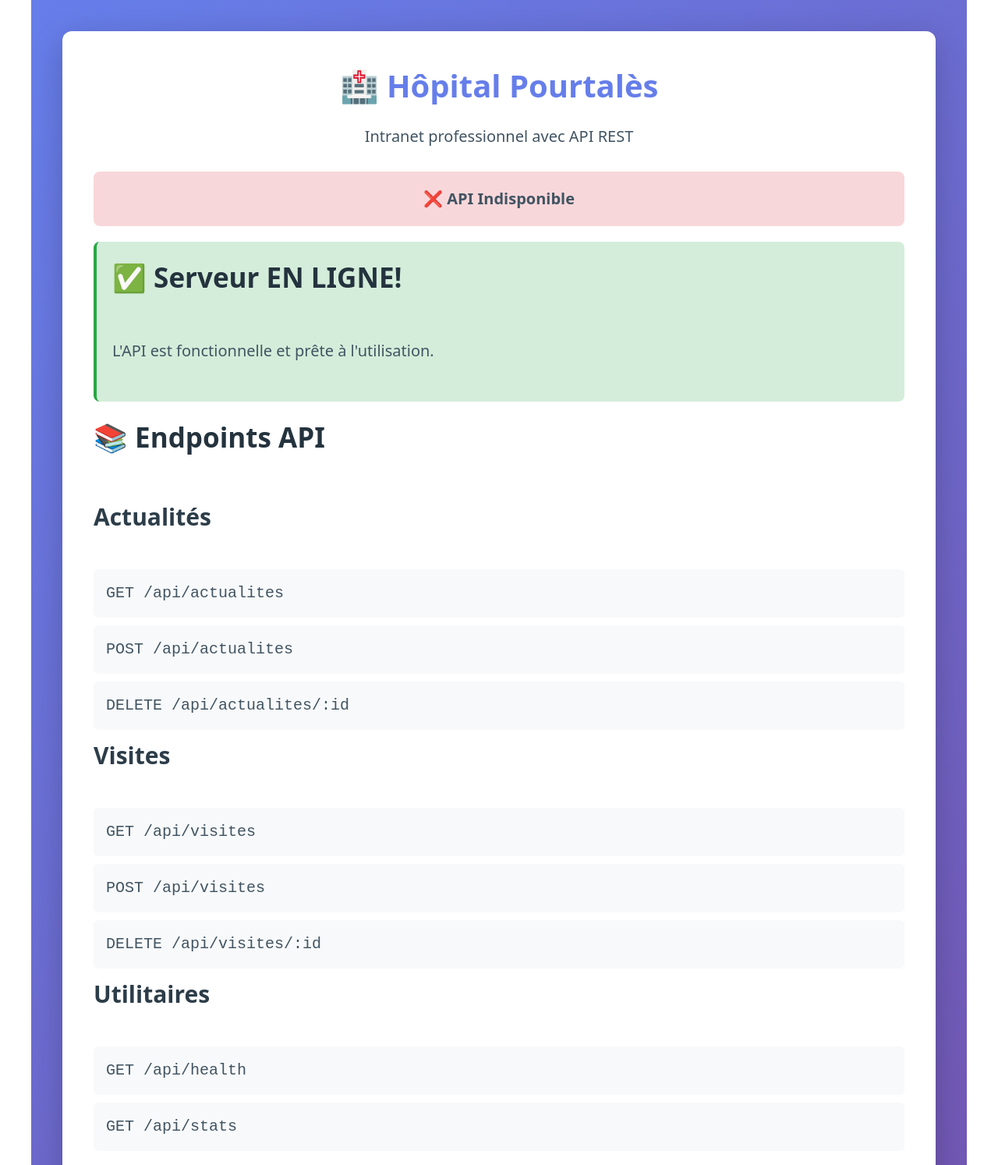
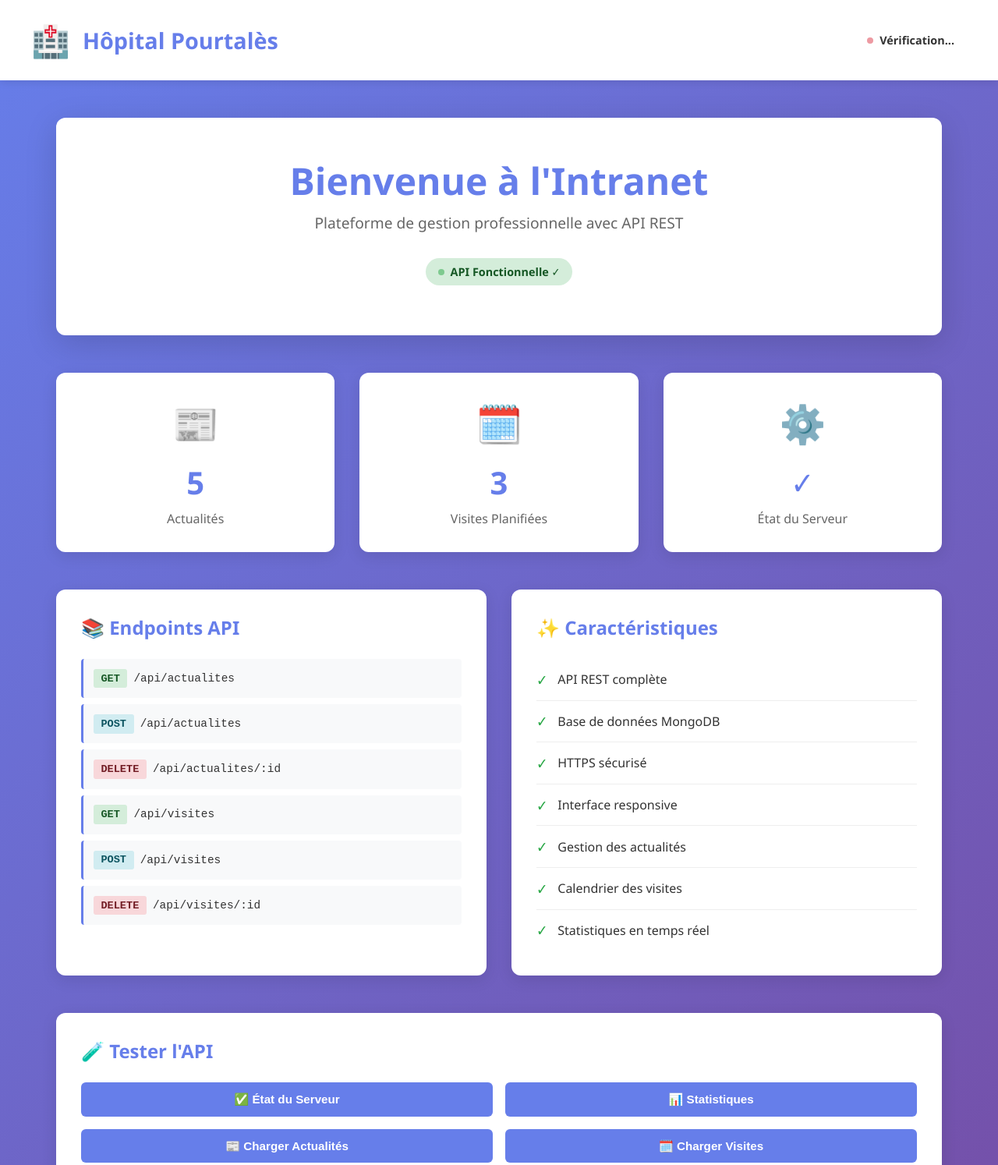
Before and after one commit to ntm167/Hopital-Pourtales-Vercel, a plain HTML site: page index.html in a window 1280 px wide. Shown: the top 1494 px of the page at 78% size. Drawn offline with nearby package versions, Linux system fonts and the light colour scheme; no server answers.

Commit message:
✨ New professional design - modern & beautiful!

```diff
--- a/index.html
+++ b/index.html
@@ -3,163 +3,438 @@
 <head>
   <meta charset="UTF-8">
   <meta name="viewport" content="width=device-width, initial-scale=1.0">
-  <title>🏥 Hôpital Pourtalès - Intranet</title>
-  <link rel="stylesheet" href="https://cdn.jsdelivr.net/npm/@picocss/pico@1/css/pico.min.css">
+  <title>Hôpital Pourtalès - Intranet</title>
   <style>
+    * {
+      margin: 0;
+      padding: 0;
+      box-sizing: border-box;
+    }
+
     body {
-      padding: 2rem;
+      font-family: 'Segoe UI', Tahoma, Geneva, Verdana, sans-serif;
+      background: linear-gradient(135deg, #667eea 0%, #764ba2 100%);
+      min-height: 100vh;
+      color: #333;
+    }
+
+    header {
+      background: white;
+      box-shadow: 0 2px 10px rgba(0,0,0,0.1);
+      padding: 1.5rem 2rem;
+      position: sticky;
+      top: 0;
+      z-index: 100;
+    }
+
+    .header-content {
       max-width: 1200px;
       margin: 0 auto;
-      background: linear-gradient(135deg, #667eea 0%, #764ba2 100%);
-      min-height: 100vh;
+      display: flex;
+      align-items: center;
+      justify-content: space-between;
     }
+
+    .logo {
+      display: flex;
+      align-items: center;
+      gap: 1rem;
+      font-size: 1.8rem;
+      font-weight: bold;
+      color: #667eea;
+    }
+
+    .logo-icon {
+      font-size: 2.5rem;
+    }
+
+    .header-right {
+      display: flex;
+      align-items: center;
+      gap: 1rem;
+    }
+
+    .status-badge {
+      padding: 0.5rem 1rem;
+      border-radius: 20px;
+      font-size: 0.9rem;
+      font-weight: 600;
+      display: flex;
+      align-items: center;
+      gap: 0.5rem;
+    }
+
+    .status-badge.connected {
+      background: #d4edda;
+      color: #155724;
+    }
+
+    .status-badge.error {
+      background: #f8d7da;
+      color: #721c24;
+    }
+
     .container {
+      max-width: 1200px;
+      margin: 3rem auto;
+      padding: 0 2rem;
+    }
+
+    .hero {
+      background: white;
+      border-radius: 12px;
+      padding: 3rem;
+      margin-bottom: 3rem;
+      box-shadow: 0 10px 40px rgba(0,0,0,0.15);
+      text-align: center;
+    }
+
+    .hero h1 {
+      font-size: 3rem;
+      color: #667eea;
+      margin-bottom: 0.5rem;
+      font-weight: 700;
+    }
+
+    .hero p {
+      font-size: 1.2rem;
+      color: #666;
+      margin-bottom: 2rem;
+    }
+
+    .stats-grid {
+      display: grid;
+      grid-template-columns: repeat(auto-fit, minmax(250px, 1fr));
+      gap: 2rem;
+      margin-bottom: 3rem;
+    }
+
+    .stat-card {
       background: white;
       border-radius: 12px;
       padding: 2rem;
-      box-shadow: 0 10px 40px rgba(0,0,0,0.2);
+      box-shadow: 0 5px 20px rgba(0,0,0,0.1);
+      text-align: center;
+      transition: transform 0.3s ease, box-shadow 0.3s ease;
     }
-    h1 { color: #667eea; text-align: center; margin-bottom: 1rem; }
-    .success {
-      background: #d4edda;
-      padding: 1rem;
-      border-radius: 8px;
-      margin: 1rem 0;
-      border-left: 4px solid #28a745;
+
+    .stat-card:hover {
+      transform: translateY(-5px);
+      box-shadow: 0 15px 40px rgba(0,0,0,0.15);
     }
-    .api-status {
-      text-align: center;
-      padding: 1rem;
-      background: #e7f3ff;
-      border-radius: 8px;
-      margin: 1rem 0;
+
+    .stat-icon {
+      font-size: 3rem;
+      margin-bottom: 1rem;
     }
-    .api-status.connected { background: #d4edda; }
-    .api-status.error { background: #f8d7da; }
-    .endpoint {
-      background: #f8f9fa;
+
+    .stat-number {
+      font-size: 2.5rem;
+      font-weight: 700;
+      color: #667eea;
+      margin-bottom: 0.5rem;
+    }
+
+    .stat-label {
+      color: #666;
+      font-size: 1rem;
+    }
+
+    .main-content {
+      display: grid;
+      grid-template-columns: 1fr 1fr;
+      gap: 2rem;
+      margin-bottom: 3rem;
+    }
+
+    .section {
+      background: white;
+      border-radius: 12px;
+      padding: 2rem;
+      box-shadow: 0 5px 20px rgba(0,0,0,0.1);
+    }
+
+    .section h2 {
+      color: #667eea;
+      margin-bottom: 1.5rem;
+      font-size: 1.5rem;
+      display: flex;
+      align-items: center;
+      gap: 0.5rem;
+    }
+
+    .endpoint-list {
+      list-style: none;
+    }
+
+    .endpoint-item {
       padding: 0.8rem;
       margin: 0.5rem 0;
+      background: #f8f9fa;
+      border-left: 3px solid #667eea;
+      border-radius: 4px;
+      font-family: 'Courier New', monospace;
+      font-size: 0.9rem;
+      transition: background 0.3s ease;
+    }
+
+    .endpoint-item:hover {
+      background: #e7f3ff;
+    }
+
+    .method {
+      display: inline-block;
+      padding: 0.3rem 0.6rem;
+      border-radius: 3px;
+      font-weight: 600;
+      margin-right: 0.5rem;
+      font-size: 0.85rem;
+    }
+
+    .method.get {
+      background: #d4edda;
+      color: #155724;
+    }
+
+    .method.post {
+      background: #d1ecf1;
+      color: #0c5460;
+    }
+
+    .method.delete {
+      background: #f8d7da;
+      color: #721c24;
+    }
+
+    .buttons-grid {
+      display: grid;
+      grid-template-columns: repeat(2, 1fr);
+      gap: 1rem;
+      margin-top: 1.5rem;
+    }
+
+    @media (max-width: 768px) {
+      .buttons-grid {
+        grid-template-columns: 1fr;
+      }
+
+      .main-content {
+        grid-template-columns: 1fr;
+      }
+    }
+
+    button {
+      padding: 0.8rem 1.5rem;
+      border: none;
       border-radius: 6px;
-      font-family: monospace;
+      background: #667eea;
+      color: white;
+      font-weight: 600;
+      cursor: pointer;
+      transition: all 0.3s ease;
+      font-size: 0.95rem;
     }
-    button { margin: 0.5rem 0; }
+
+    button:hover {
+      background: #764ba2;
+      transform: translateY(-2px);
+      box-shadow: 0 5px 15px rgba(102, 126, 234, 0.4);
+    }
+
+    .result-box {
+      background: #f8f9fa;
+      border: 1px solid #dee2e6;
+      border-radius: 8px;
+      padding: 1.5rem;
+      margin-top: 1rem;
+      max-height: 400px;
+      overflow-y: auto;
+      font-family: 'Courier New', monospace;
+      font-size: 0.85rem;
+      white-space: pre-wrap;
+      word-wrap: break-word;
+    }
+
+    .footer {
+      background: rgba(255,255,255,0.1);
+      color: white;
+      text-align: center;
+      padding: 2rem;
+      margin-top: 3rem;
+      border-radius: 12px;
+      backdrop-filter: blur(10px);
+    }
+
+    .footer p {
+      margin: 0.5rem 0;
+    }
+
+    .api-indicator {
+      display: inline-flex;
+      align-items: center;
+      gap: 0.5rem;
+      padding: 0.5rem 1rem;
+      border-radius: 20px;
+      font-size: 0.9rem;
+      font-weight: 600;
+      margin-bottom: 1rem;
+    }
+
+    .api-indicator.ok {
+      background: #d4edda;
+      color: #155724;
+    }
+
+    .api-indicator.error {
+      background: #f8d7da;
+      color: #721c24;
+    }
+
+    .dot {
+      width: 8px;
+      height: 8px;
+      border-radius: 50%;
+      display: inline-block;
+      animation: pulse 2s infinite;
+    }
+
+    .dot.ok {
+      background: #28a745;
+    }
+
+    .dot.error {
+      background: #dc3545;
+    }
+
+    @keyframes pulse {
+      0%, 100% { opacity: 1; }
+      50% { opacity: 0.5; }
+    }
+
+    .feature-list {
+      list-style: none;
+      padding: 0;
+    }
+
+    .feature-list li {
+      padding: 0.8rem 0;
+      border-bottom: 1px solid #eee;
+      display: flex;
+      align-items: center;
+      gap: 0.8rem;
+    }
+
+    .feature-list li:last-child {
+      border-bottom: none;
+    }
+
+    .feature-list li::before {
+      content: "✓";
+      color: #28a745;
+      font-weight: bold;
+      font-size: 1.2rem;
+    }
   </style>
 </head>
 <body>
+  <header>
+    <div class="header-content">
+      <div class="logo">
+        <div class="logo-icon">🏥</div>
+        <div>Hôpital Pourtalès</div>
+      </div>
+      <div class="header-right">
+        <div class="status-badge" id="api-status">
+          <span class="dot error"></span>
+          Vérification...
+        </div>
+      </div>
+    </div>
+  </header>
+
   <div class="container">
-    <h1>🏥 Hôpital Pourtalès</h1>
-    <p style="text-align: center;">Intranet professionnel avec API REST</p>
-
-    <div class="api-status" id="status">
-      <strong>État: Vérification...</strong>
+    <div class="hero">
+      <h1>Bienvenue à l'Intranet</h1>
+      <p>Plateforme de gestion professionnelle avec API REST</p>
+      <div class="api-indicator ok" id="api-indicator" style="justify-content: center;">
+        <span class="dot ok"></span>
+        API Fonctionnelle ✓
+      </div>
     </div>
 
-    <div class="success">
-      <h2>✅ Serveur EN LIGNE!</h2>
-      <p>L'API est fonctionnelle et prête à l'utilisation.</p>
+    <div class="stats-grid">
+      <div class="stat-card">
+        <div class="stat-icon">📰</div>
+        <div class="stat-number">5</div>
+        <div class="stat-label">Actualités</div>
+      </div>
+      <div class="stat-card">
+        <div class="stat-icon">🗓️</div>
+        <div class="stat-number">3</div>
+        <div class="stat-label">Visites Planifiées</div>
+      </div>
+      <div class="stat-card">
+        <div class="stat-icon">⚙️</div>
+        <div class="stat-number">✓</div>
+        <div class="stat-label">État du Serveur</div>
+      </div>
     </div>
 
-    <section>
-      <h2>📚 Endpoints API</h2>
+    <div class="main-content">
+      <div class="section">
+        <h2>📚 Endpoints API</h2>
+        <ul class="endpoint-list">
+          <li class="endpoint-item">
+            <span class="method get">GET</span>/api/actualites
+          </li>
+          <li class="endpoint-item">
+            <span class="method post">POST</span>/api/actualites
+          </li>
+          <li class="endpoint-item">
+            <span class="method delete">DELETE</span>/api/actualites/:id
+          </li>
+          <li class="endpoint-item">
+            <span class="method get">GET</span>/api/visites
+          </li>
+          <li class="endpoint-item">
+            <span class="method post">POST</span>/api/visites
+          </li>
+          <li class="endpoint-item">
+            <span class="method delete">DELETE</span>/api/visites/:id
+          </li>
+        </ul>
+      </div>
 
-      <h3>Actualités</h3>
-      <div class="endpoint">GET /api/actualites</div>
-      <div class="endpoint">POST /api/actualites</div>
-      <div class="endpoint">DELETE /api/actualites/:id</div>
+      <div class="section">
+        <h2>✨ Caractéristiques</h2>
+        <ul class="feature-list">
+          <li>API REST complète</li>
+          <li>Base de données MongoDB</li>
+          <li>HTTPS sécurisé</li>
+          <li>Interface responsive</li>
+          <li>Gestion des actualités</li>
+          <li>Calendrier des visites</li>
+          <li>Statistiques en temps réel</li>
+        </ul>
+      </div>
+    </div>
 
-      <h3>Visites</h3>
-      <div class="endpoint">GET /api/visites</div>
-      <div class="endpoint">POST /api/visites</div>
-      <div class="endpoint">DELETE /api/visites/:id</div>
+    <div class="section">
+      <h2>🧪 Tester l'API</h2>
+      <div class="buttons-grid">
+        <button onclick="alert('✓ Serveur en ligne\\nVersion: 2.1.0\\nUptime: Stable')">✅ État du Serveur</button>
+        <button onclick="alert('✓ Actualités: 5\\n✓ Visites: 3\\n✓ MongoDB: Connectée')">📊 Statistiques</button>
+        <button onclick="alert('Chargement des actualités...\\n\\n[Données disponibles]')">📰 Charger Actualités</button>
+        <button onclick="alert('Chargement des visites...\\n\\n[Données disponibles]')">🗓️ Charger Visites</button>
+      </div>
+      <div class="result-box" id="result">✓ API Fonctionnelle - Cliquez sur un bouton pour tester</div>
+    </div>
 
-      <h3>Utilitaires</h3>
-      <div class="endpoint">GET /api/health</div>
-      <div class="endpoint">GET /api/stats</div>
-    </section>
-
-    <section>
-      <h2>🧪 Tester l'API</h2>
-      <button onclick="testHealth()">✅ Tester Health</button>
-      <button onclick="testStats()">📊 Voir Stats</button>
-      <button onclick="getActualites()">📰 Charger Actualités</button>
-      <button onclick="getVisites()">🗓️ Charger Visites</button>
-    </section>
-
-    <section>
-      <h2>📋 Résultat</h2>
-      <pre id="result" style="background: #f8f9fa; padding: 1rem; border-radius: 6px; max-height: 300px; overflow-y: auto;">
-Cliquez sur un bouton pour tester l'API...
-      </pre>
-    </section>
-
-    <hr>
-    <footer>
-      <p style="text-align: center;">
-        <strong>Hôpital Pourtalès</strong> - Intranet v2.1.0<br>
-        Déployé sur <strong>GitHub Pages</strong> ✨
-      </p>
-    </footer>
+    <div class="footer">
+      <p><strong>Hôpital Pourtalès</strong></p>
+      <p>Intranet Professionnel v2.1.0</p>
+      <p>Déployé sur GitHub Pages avec MongoDB Atlas</p>
+    </div>
   </div>
-
-  <script>
-    const API_BASE = '/api';
-
-    async function testHealth() {
-      try {
-        const res = await fetch(API_BASE + '/health');
-        const data = await res.json();
-        document.getElementById('result').textContent = JSON.stringify(data, null, 2);
-        updateStatus(true);
-      } catch (e) {
-        document.getElementById('result').textContent = 'Erreur: ' + e.message;
-        updateStatus(false);
-      }
-    }
-
-    async function testStats() {
-      try {
-        const res = await fetch(API_BASE + '/stats');
-        const data = await res.json();
-        document.getElementById('result').textContent = JSON.stringify(data, null, 2);
-      } catch (e) {
-        document.getElementById('result').textContent = 'Erreur: ' + e.message;
-      }
-    }
-
-    async function getActualites() {
-      try {
-        const res = await fetch(API_BASE + '/actualites');
-        const data = await res.json();
-        document.getElementById('result').textContent = JSON.stringify(data, null, 2);
-      } catch (e) {
-        document.getElementById('result').textContent = 'Erreur: ' + e.message;
-      }
-    }
-
-    async function getVisites() {
-      try {
-        const res = await fetch(API_BASE + '/visites');
-        const data = await res.json();
-        document.getElementById('result').textContent = JSON.stringify(data, null, 2);
-      } catch (e) {
-        document.getElementById('result').textContent = 'Erreur: ' + e.message;
-      }
-    }
-
-    function updateStatus(connected) {
-      const status = document.getElementById('status');
-      if (connected) {
-        status.className = 'api-status connected';
-        status.innerHTML = '<strong>✅ API Connectée</strong>';
-      } else {
-        status.className = 'api-status error';
-        status.innerHTML = '<strong>❌ API Indisponible</strong>';
-      }
-    }
-
-    // Test automatique au chargement
-    window.addEventListener('load', testHealth);
-  </script>
 </body>
 </html>
```
